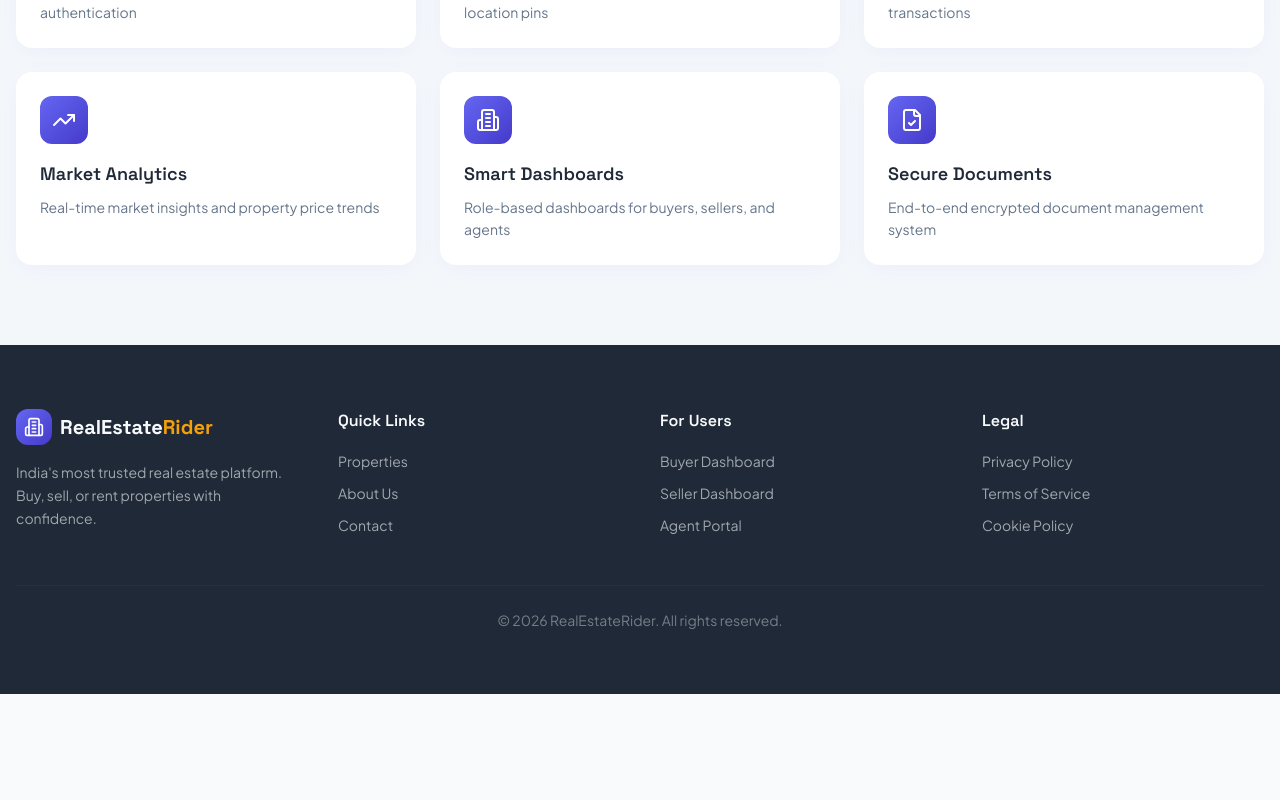
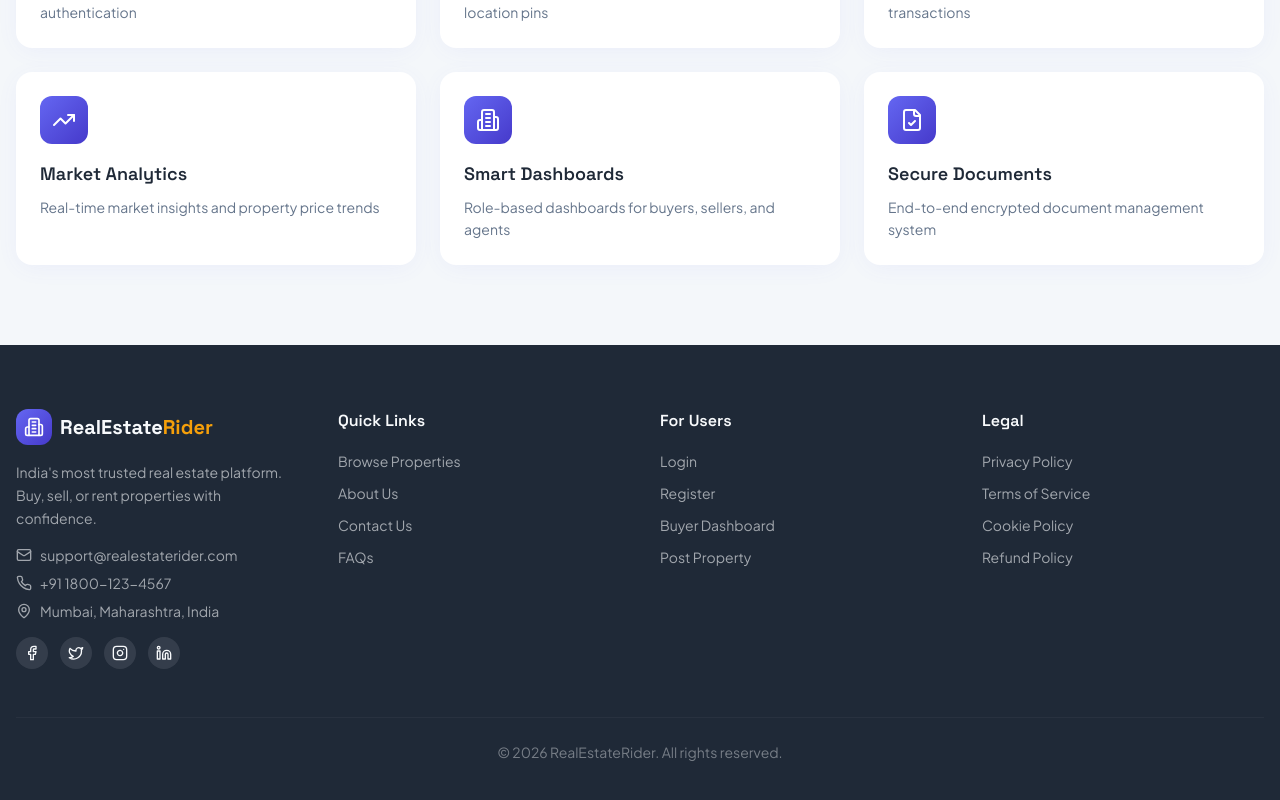
Before and after one commit to PAVAN2627/RealEstateRider, a React (Vite) app: page / in a window 1280 px wide. Shown: the part 1334-2134 px from the top of the page. Before the commit the page ends 2028 px from the top, so only its background shows below. Built offline with nearby package versions, Linux system fonts and the light colour scheme; no server answers; the database is empty; the HTML template or start-up script is replaced by a standard one.

Commit message:
Footer updated

```diff
--- a/src/components/Footer.tsx
+++ b/src/components/Footer.tsx
@@ -1,4 +1,4 @@
-import { Building2 } from "lucide-react";
+import { Building2, Mail, Phone, MapPin, Facebook, Twitter, Instagram, Linkedin } from "lucide-react";
 import { Link } from "react-router-dom";
 
 const Footer = () => {
@@ -15,34 +15,65 @@ const Footer = () => {
                 RealEstate<span className="text-accent">Rider</span>
               </span>
             </div>
-            <p className="text-sm opacity-60 leading-relaxed">
+            <p className="text-sm opacity-60 leading-relaxed mb-4">
               India's most trusted real estate platform. Buy, sell, or rent properties with confidence.
             </p>
+            <div className="space-y-2 text-sm opacity-60">
+              <div className="flex items-center gap-2">
+                <Mail className="w-4 h-4" />
+                <span>support@realestaterider.com</span>
+              </div>
+              <div className="flex items-center gap-2">
+                <Phone className="w-4 h-4" />
+                <span>+91 1800-123-4567</span>
+              </div>
+              <div className="flex items-center gap-2">
+                <MapPin className="w-4 h-4" />
+                <span>Mumbai, Maharashtra, India</span>
+              </div>
+            </div>
+            <div className="flex gap-3 mt-4">
+              <a href="https://facebook.com" target="_blank" rel="noopener noreferrer" className="w-8 h-8 rounded-full bg-background/10 hover:bg-background/20 flex items-center justify-center transition-colors">
+                <Facebook className="w-4 h-4" />
+              </a>
+              <a href="https://twitter.com" target="_blank" rel="noopener noreferrer" className="w-8 h-8 rounded-full bg-background/10 hover:bg-background/20 flex items-center justify-center transition-colors">
+                <Twitter className="w-4 h-4" />
+              </a>
+              <a href="https://instagram.com" target="_blank" rel="noopener noreferrer" className="w-8 h-8 rounded-full bg-background/10 hover:bg-background/20 flex items-center justify-center transition-colors">
+                <Instagram className="w-4 h-4" />
+              </a>
+              <a href="https://linkedin.com" target="_blank" rel="noopener noreferrer" className="w-8 h-8 rounded-full bg-background/10 hover:bg-background/20 flex items-center justify-center transition-colors">
+                <Linkedin className="w-4 h-4" />
+              </a>
+            </div>
           </div>
 
           {[
             {
               title: "Quick Links",
               links: [
-                { label: "Properties", to: "/properties" },
+                { label: "Browse Properties", to: "/properties" },
                 { label: "About Us", to: "/about" },
-                { label: "Contact", to: "/contact" },
+                { label: "Contact Us", to: "/contact" },
+                { label: "FAQs", to: "/faqs" },
               ],
             },
             {
               title: "For Users",
               links: [
+                { label: "Login", to: "/login" },
+                { label: "Register", to: "/register" },
                 { label: "Buyer Dashboard", to: "/dashboard" },
-                { label: "Seller Dashboard", to: "/dashboard" },
-                { label: "Agent Portal", to: "/agent-dashboard" },
+                { label: "Post Property", to: "/properties/new" },
               ],
             },
             {
               title: "Legal",
               links: [
-                { label: "Privacy Policy", to: "#" },
-                { label: "Terms of Service", to: "#" },
-                { label: "Cookie Policy", to: "#" },
+                { label: "Privacy Policy", to: "/privacy-policy" },
+                { label: "Terms of Service", to: "/terms-of-service" },
+                { label: "Cookie Policy", to: "/cookie-policy" },
+                { label: "Refund Policy", to: "/refund-policy" },
               ],
             },
           ].map((section) => (
```
